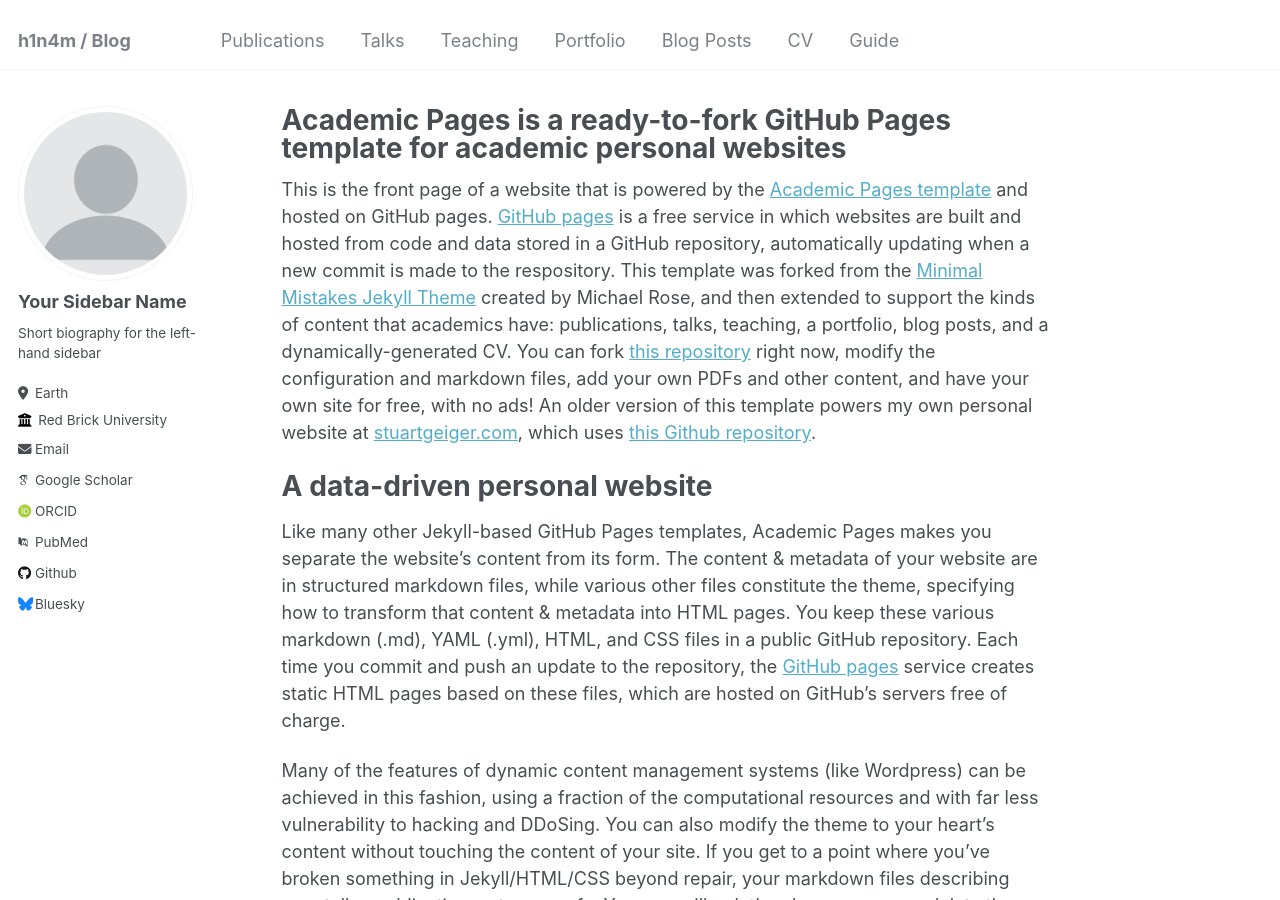
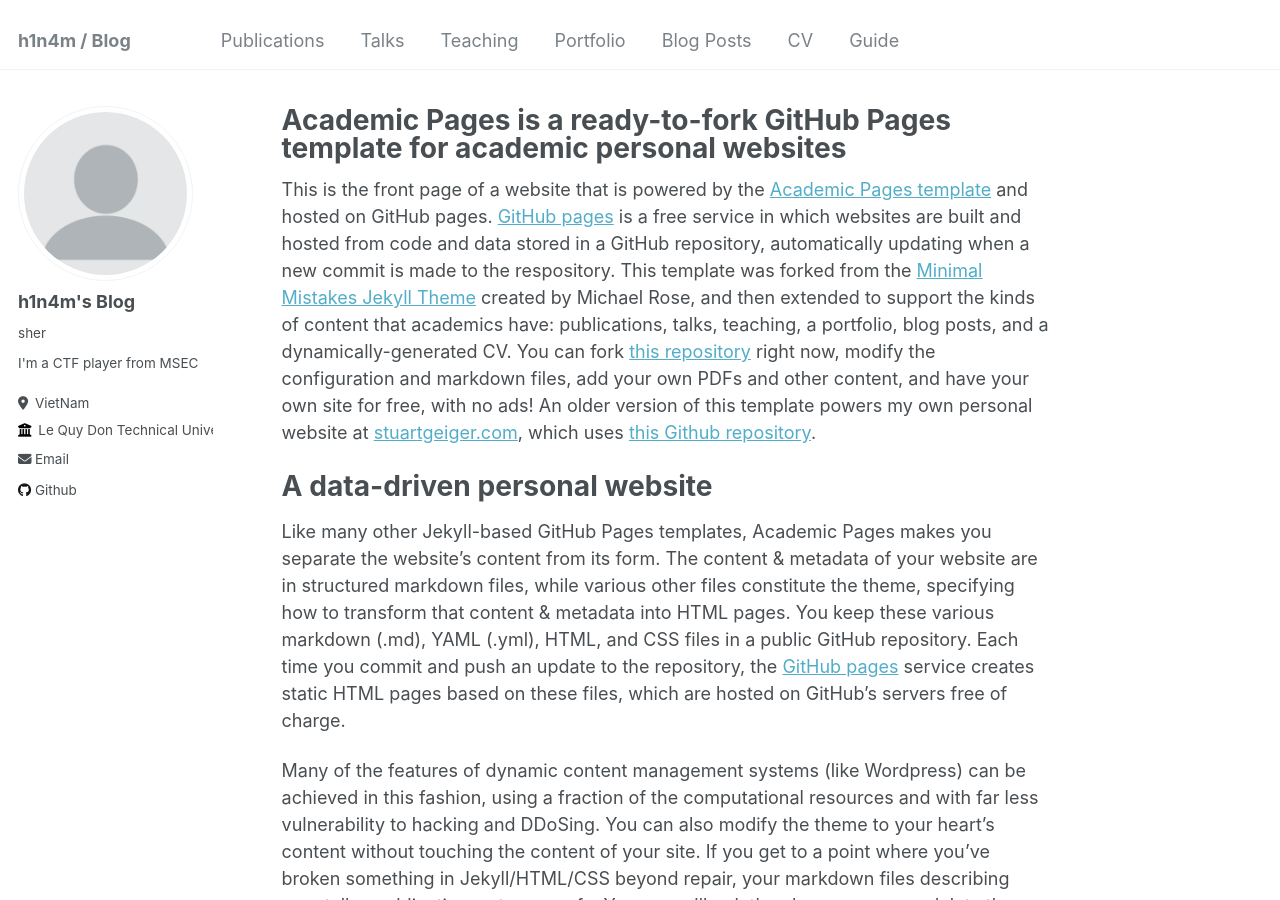
Before and after one commit to h1n4mx0/h1n4mx0.github.io, a Jekyll site: the page built from _pages/about.md, in a window 1280 px wide and 900 px high. Built offline with Jekyll 4.4.1, drawn with Linux system fonts in a browser that asks for light colours; some web fonts are replaced.

Commit message:
test config 2

```diff
--- a/_config.yml
+++ b/_config.yml
@@ -12,7 +12,7 @@
 title_separator          : "-"
 name                     : &name "h1n4m"
 description              : &description "personal description"
-url                      : https://academicpages.github.io # the base hostname & protocol for your site e.g. "https://mmistakes.github.io"
+url                      : https://h1n4m.github.io # the base hostname & protocol for your site e.g. "https://mmistakes.github.io"
 baseurl                  : "" # the subpath of your site, e.g. "/blog"
 repository               : "academicpages/academicpages.github.io"
 
@@ -22,34 +22,34 @@
 author:
   # Biographic information
   avatar           : "profile.png"
-  name             : "Your Sidebar Name"
-  pronouns         : # example: "she/her"
-  bio              : "Short biography for the left-hand sidebar"
-  location         : "Earth"
-  employer         : "Red Brick University"
+  name             : "h1n4m's Blog"
+  pronouns         : "sher"
+  bio              : "I'm a CTF player from MSEC"
+  location         : "VietNam"
+  employer         : "Le Quy Don Technical University"
   uri              : # URL
-  email            : "none@example.org"
+  email            : "h1n4m.work@gmail.com"
 
   # Academic websites
   arxiv            : # URL - Update with the correct link to your profile
-  googlescholar    : "https://scholar.google.com/citations?user=PS_CX0AAAAAJ"
+  googlescholar    : #"https://scholar.google.com/citations?user=PS_CX0AAAAAJ"
   impactstory      : # URL
-  orcid            : "http://orcid.org/yourorcidurl"
+  orcid            : #"http://orcid.org/yourorcidurl"
   semantic         : # URL
-  pubmed           : "https://www.ncbi.nlm.nih.gov/pubmed/?term=john+snow"
+  pubmed           : #"https://www.ncbi.nlm.nih.gov/pubmed/?term=john+snow"
   researchgate     : # URL
 
   # Repositories and software development
   bitbucket        : # Username - Update with your username on the site
   codepen          : # Username
   dribbble         : # Username
-  github           : "academicpages"
+  github           : "NguyenCongHaiNam"
   kaggle           : # Username
   stackoverflow    : # User number or user number and name (i.e., use "1" or "1/jeff-atwood")
 
   # Social media
-  bluesky          : "bsky.app" # Replace this with you Bluesky username
-  facebook         : # Username
+  bluesky          : #"bsky.app" # Replace this with you Bluesky username
+  facebook         : #
   flickr           : # Username
   foursquare       : # Username
   goodreads        : # Username
```
